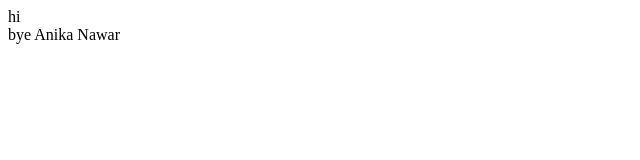
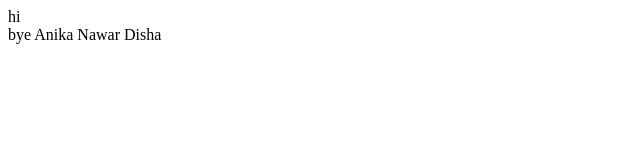
Before and after one commit to anikanawardisha/git, a plain HTML site: page index.html in a window 1280 px wide. Shown: the full height of the page, 0-640 px from the left. Drawn offline with Linux system fonts and the light colour scheme.

Commit message:
full name

```diff
--- a/index.html
+++ b/index.html
@@ -12,7 +12,7 @@
         hi
     </header>
     <footer>
-        bye Anika Nawar
+        bye Anika Nawar Disha
 
     </footer>
 </body>
```
